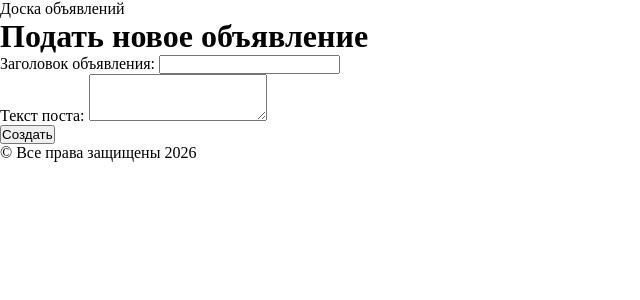
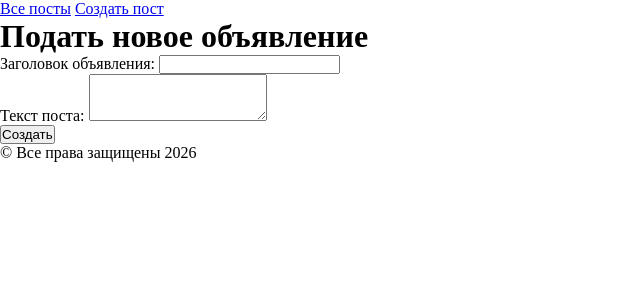
Before and after one commit to EddiBets/advertising, a Django app: page /posts/add/ in a window 1280 px wide. Shown: the top 300 px of the page, without its empty margins (0-640 px from the left). Run offline with Django 5.2, Linux system fonts and the light colour scheme.

Commit message:
feat(nav):Добавил навигационное меню

```diff
--- a/blog/urls.py
+++ b/blog/urls.py
@@ -5,5 +5,5 @@ from .import views
 urlpatterns = [
     path('posts/', views.get_post_list, name='post_list'),
     path('posts/<int:post_id>', views.get_post_detail, name='post_detail'),
-    path('posts/add/', views.create_post), # name="new_post"
+    path('posts/add/', views.create_post, name="new_post"), # name="new_post"
 ]
--- a/templates/base.html
+++ b/templates/base.html
@@ -9,7 +9,12 @@
   <link rel="stylesheet" href="{% static 'css/core.css'%}">
 </head>
 <body>
-  <header>Доска объявлений</header>
+  <header>
+    <nav>
+      <a href="{% url "post_list" %}">Все посты</a>
+      <a href="{% url "new_post" %}">Создать пост</a>
+    </nav>
+  </header>
   <main>{% block page_content %}{% endblock page_content %}</main>
   <footer>&copy; Все права защищены 2026</footer>
   </body>
```
